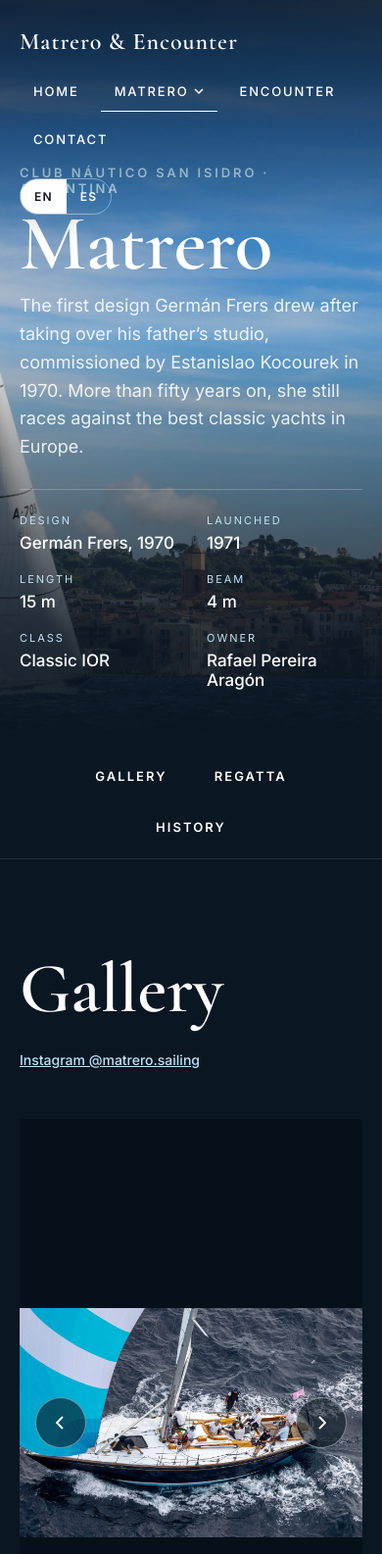
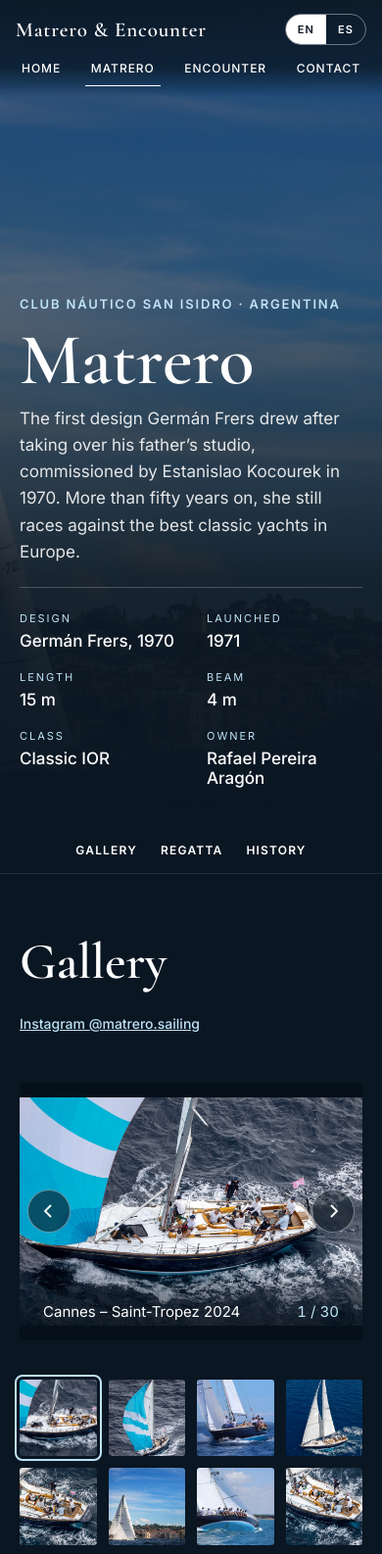
Before and after one commit to alexhasenclever/matrero-sailing, a plain HTML site: page matrero.html in a window 390 px wide. Shown: the top 1586 px of the page at 98% size. Drawn offline with nearby package versions, Linux system fonts and the light colour scheme.

Commit message:
Improve mobile (iPhone) readability
Compact two-row header, hero text in flow with stronger shading,
smaller headings, fitted gallery slideshow.

Co-Authored-By: Claude Opus 5.5 <noreply@anthropic.com>
Claude-Session: https://claude.ai/code/session_014QGGbak5zCHMtswqYPWVMn

```diff
--- a/contact.html
+++ b/contact.html
@@ -25,6 +25,7 @@ a{color:#FFFFFF}a:hover{color:#BFE3F7}
 .lang-btn{padding:10px 14px;min-width:44px;border:0;cursor:pointer;background:transparent;color:#FFFFFF;font:inherit;letter-spacing:inherit}
 .lang-btn[aria-pressed="true"]{background:#FFFFFF;color:#0A1622}
 </style>
+<link rel="stylesheet" href="css/mobile.css">
 </head>
 <body>
 <div style="font-family: Inter, system-ui, sans-serif; color: #FFFFFF; background: #0A1622; position: relative; min-height: 100vh; display: flex; flex-direction: column">
--- /dev/null
+++ b/css/mobile.css
@@ -0,0 +1,47 @@
+/* Mobile / iPhone readability overrides (inline styles need !important) */
+html{-webkit-text-size-adjust:100%}
+@media (max-width:700px){
+  /* Header: logo + language on row 1, nav on row 2, compact */
+  header{padding:14px 16px 10px!important;gap:6px 12px!important;align-items:center!important;
+    background:linear-gradient(180deg,rgba(10,22,34,.92) 0%,rgba(10,22,34,.75) 70%,rgba(10,22,34,0) 100%)!important}
+  header>a:first-child{font-size:21px!important}
+  header>div{display:contents!important}
+  header [role="group"]{order:2;font-size:11px!important}
+  header .lang-btn{padding:8px 12px;min-width:40px}
+  header nav{order:3;width:100%;flex-wrap:nowrap!important;justify-content:space-between;gap:0!important;
+    font-size:12px!important;letter-spacing:.08em!important;overflow-x:auto;-webkit-overflow-scrolling:touch;scrollbar-width:none}
+  header nav::-webkit-scrollbar{display:none}
+  header nav>a,header nav .dd>a{padding:10px 6px!important;white-space:nowrap}
+  header nav svg,.dd-menu{display:none!important}
+
+  /* Home: boat panels — text in flow at the bottom, stronger shade */
+  a.boat{height:auto!important;min-height:100svh;display:flex!important;flex-direction:column;justify-content:flex-end}
+  a.boat>div:not(.reveal){background:linear-gradient(180deg,rgba(10,22,34,.35) 0%,rgba(10,22,34,.2) 30%,rgba(10,22,34,.85) 62%,#0A1622 100%)!important}
+  a.boat .reveal{position:relative!important;left:auto!important;right:auto!important;bottom:auto!important;
+    padding:150px 20px 64px;gap:14px!important}
+  a.boat h1,a.boat h2{font-size:clamp(64px,19vw,96px)!important}
+  .boat-img{transform:none!important}
+
+  /* Matrero hero: content in flow under the header */
+  section[style*="height: 760px"]{height:auto!important;min-height:100svh;display:flex;flex-direction:column;justify-content:flex-end}
+  section[style*="height: 760px"]>div:not([style*="inset"]){position:relative!important;left:auto!important;right:auto!important;bottom:auto!important;
+    padding:170px 20px 40px;gap:22px!important}
+  section[style*="height: 760px"]>div[style*="inset"]{background:linear-gradient(180deg,rgba(10,22,34,.45) 0%,rgba(10,22,34,.55) 35%,rgba(10,22,34,.92) 70%,#0A1622 100%)!important}
+  section[style*="height: 760px"] h1{font-size:clamp(64px,19vw,96px)!important}
+
+  /* Shared type tweaks */
+  [style*="letter-spacing: 0.22em"]{letter-spacing:.14em!important;line-height:1.5}
+  p{font-size:17px!important;line-height:1.6!important}
+  h2[style*="font-size: 72px"]{font-size:52px!important}
+  section[style*="padding: 96px"],section[style*="padding: 112px"]{padding-top:64px!important;padding-bottom:64px!important}
+  section[style*="padding: 120px 0"]{padding-top:72px!important}
+
+  /* Gallery slideshow: fit the photo instead of a tall black box */
+  div[style*="height: 620px"]{height:auto!important;aspect-ratio:4/3}
+  #prev,#next{width:44px!important;height:44px!important}
+  #prev{left:8px!important}#next{right:8px!important}
+
+  /* Section sub-nav */
+  nav[aria-label="Matrero"]{gap:0!important;padding:4px 8px!important;font-size:12px!important;letter-spacing:.1em!important;flex-wrap:nowrap!important}
+  nav[aria-label="Matrero"] a{padding:12px 12px!important}
+}
--- a/matrero.html
+++ b/matrero.html
@@ -21,6 +21,7 @@ a{color:#0F4C75}a:hover{color:#0A1622}
 .lang-btn{padding:10px 14px;min-width:44px;border:0;cursor:pointer;background:transparent;color:#FFFFFF;font:inherit;letter-spacing:inherit}
 .lang-btn[aria-pressed="true"]{background:#FFFFFF;color:#0A1622}
 </style>
+<link rel="stylesheet" href="css/mobile.css">
 </head>
 <body>
 <div style="font-family: Inter, system-ui, sans-serif; color: #0A1622; background: #FFFFFF">
```
Also changed, not shown: encounter.html (+1 -0 lines), index.html (+1 -0 lines).
